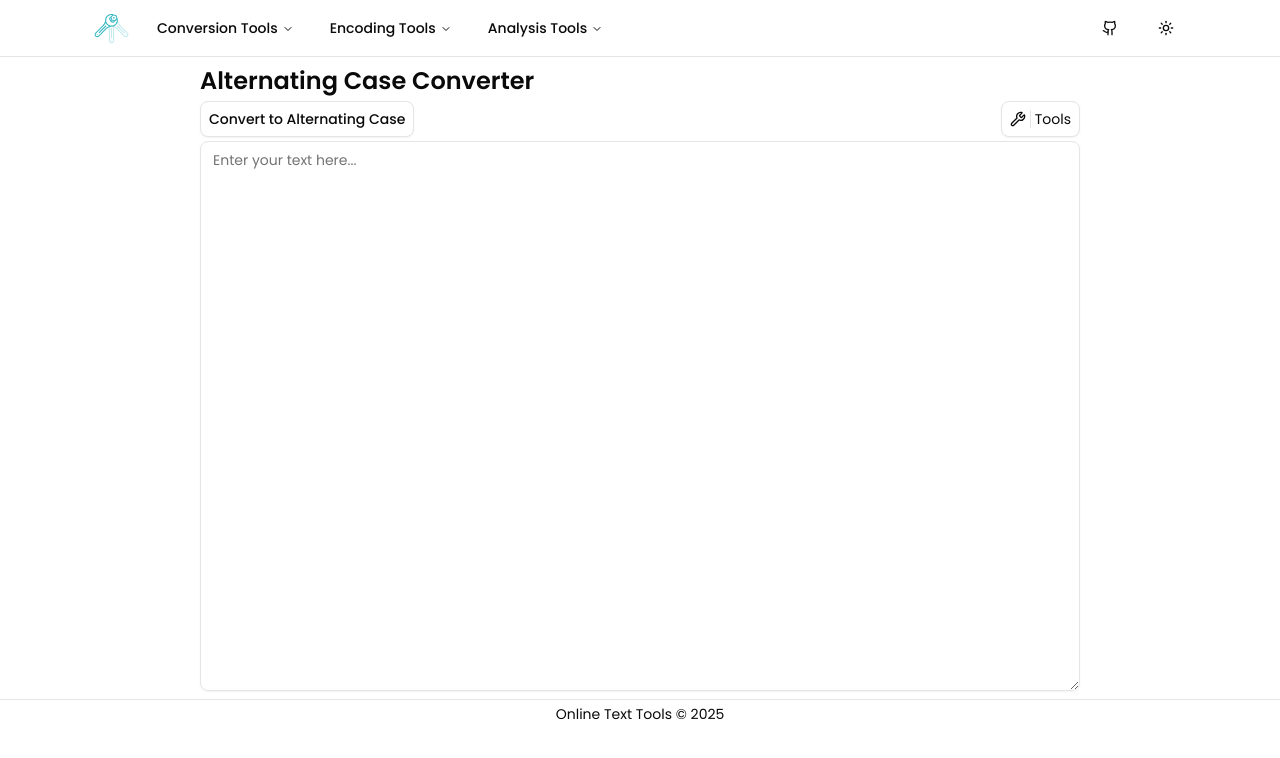
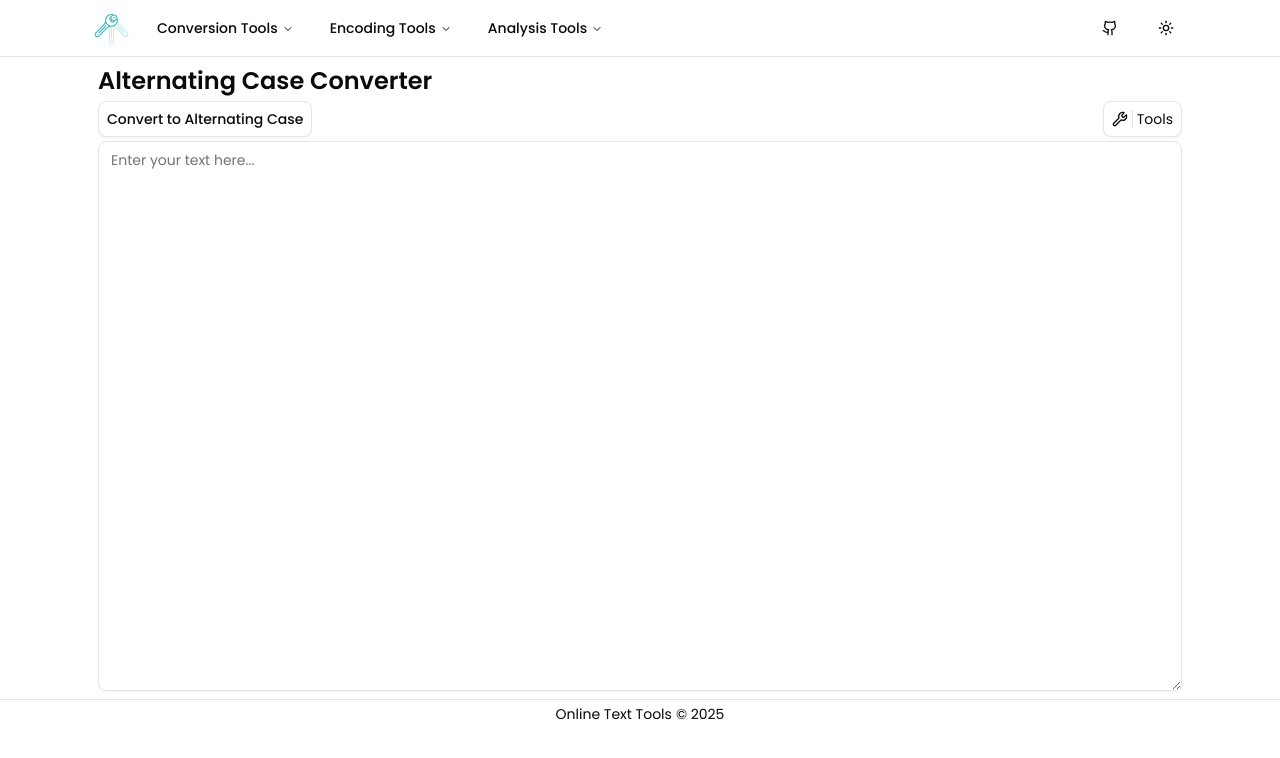
Before and after one commit to duggavamshidhar/online-text-tools, a Next.js app: page /tool/alternating-case-converter in a window 1280 px wide. Shown: the top 758 px of the page. Built offline with nearby package versions, Linux system fonts and the light colour scheme.

Commit message:
feat: enhance components and add reset functionality to text field store

```diff
--- a/src/app/(root)/layout.js
+++ b/src/app/(root)/layout.js
@@ -10,7 +10,7 @@ export default function Layout({ children }) {
       <Header />
       <Separator />
       <main>
-        <div className="container mx-auto max-w-[1024px]">{children}</div>
+        <div className="container mx-auto max-w-[1100px]">{children}</div>
       </main>
       <Separator />
       <Footer />
--- a/src/components/footer.js
+++ b/src/components/footer.js
@@ -1,8 +1,15 @@
+import Link from 'next/link'
+
 export default function Footer() {
   return (
     <footer className="flex items-center justify-between p-1">
       <div className="container mx-auto max-w-[1100px]">
-        <p className="text-center text-sm">Online Text Tools &copy; {new Date().getFullYear()}</p>
+        <p className="text-center text-sm">
+          <Link className="mr-1 underline-offset-2 hover:underline" href="/">
+            Online Text Tools
+          </Link>
+          &copy; {new Date().getFullYear()}
+        </p>
       </div>
     </footer>
   )
--- a/src/components/main-component.js
+++ b/src/components/main-component.js
@@ -4,7 +4,7 @@ import ToolsComponent from '@/components/tools-component'
 export default function MainComponent({ title, component }) {
   return (
     <>
-      <div className="mx-auto flex max-w-4xl flex-col gap-y-1 p-2">
+      <div className="mx-auto flex flex-col gap-y-1 p-2">
         <div className="text-2xl font-semibold">{title}</div>
         <div className="flex w-full items-center justify-between gap-1">
           <div>{component}</div>
--- a/src/components/text-field-component.js
+++ b/src/components/text-field-component.js
@@ -1,10 +1,18 @@
 'use client'
+
+import { usePathname } from 'next/navigation'
+import { useEffect } from 'react'
 
 import { Textarea } from '@/components/ui/textarea'
 import { useTextFieldStore } from '@/store/text-field-store'
 
 export default function TextFieldComponent() {
-  const { text, setText } = useTextFieldStore()
+  const { text, setText, reset } = useTextFieldStore()
+  const pathname = usePathname()
+  useEffect(() => {
+    reset()
+  }, [pathname, reset])
+
   return (
     <Textarea
       className="min-h-[550px]"
--- a/src/components/text-tool-components/character-count-component.js
+++ b/src/components/text-tool-components/character-count-component.js
@@ -44,7 +44,7 @@ export default function CharacterCountComponent() {
           size="icon"
           className="mx-0.5 flex w-auto cursor-pointer items-center gap-1 p-2"
         >
-          <span className="font-normal max-sm:hidden">Character Count</span>
+          <span className="font-normal">Character Count</span>
         </Button>
       </DialogTrigger>
       <DialogContent className="sm:max-w-[425px]">
--- a/src/store/text-field-store.js
+++ b/src/store/text-field-store.js
@@ -4,5 +4,6 @@ import { create } from 'zustand'
 
 export const useTextFieldStore = create((set) => ({
   text: '',
-  setText: (text) => set({ text })
+  setText: (text) => set({ text }),
+  reset: () => set({ text: '' })
 }))
```
